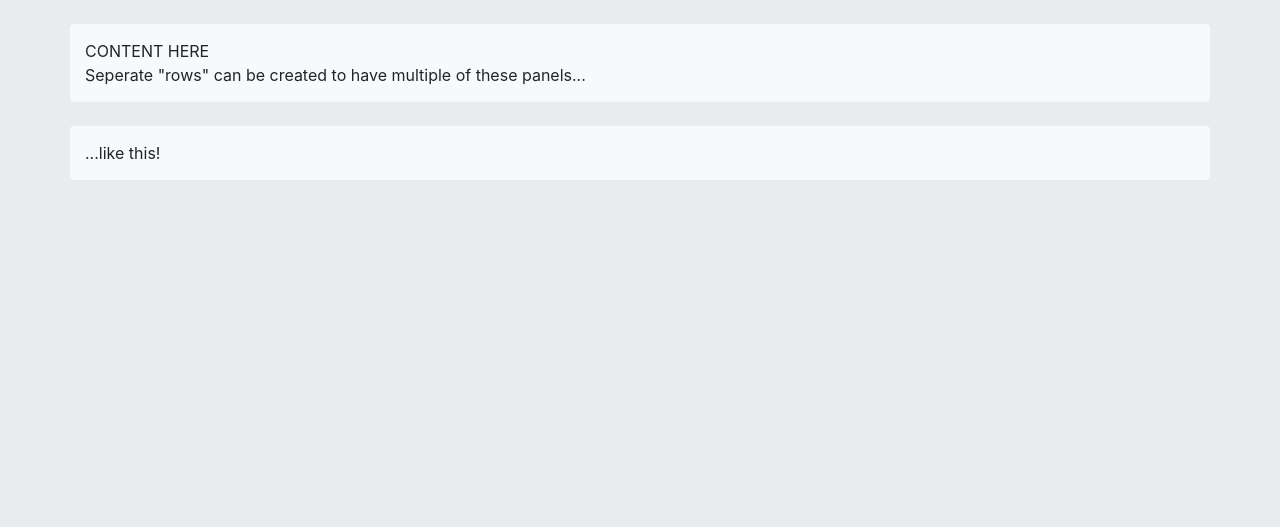
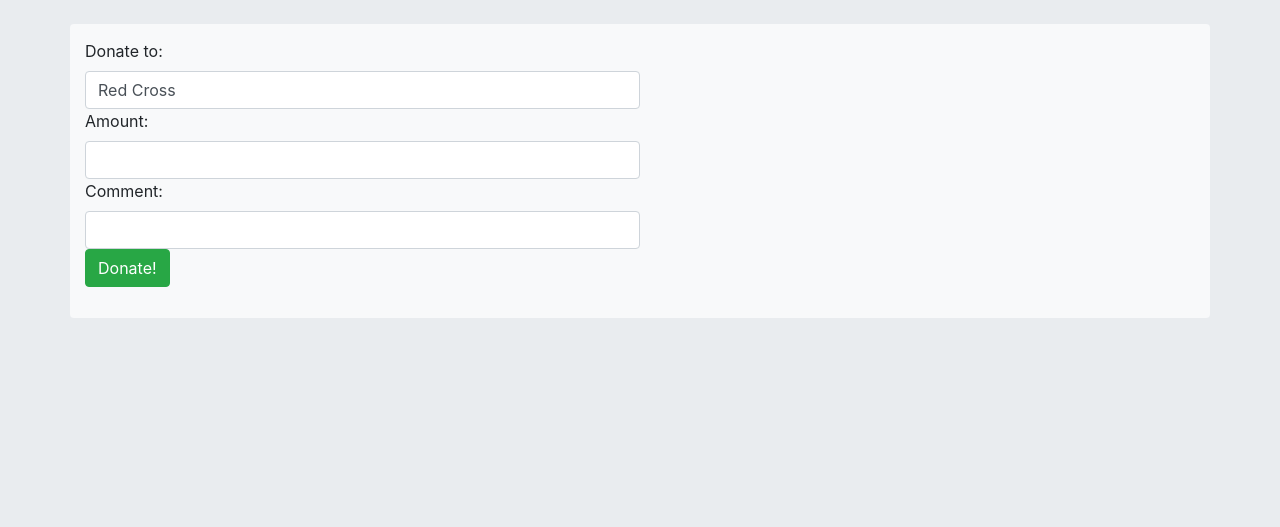
Before and after one commit to vg5ak/projectMicrotransaction, a Django app: page / in a window 1280 px wide. Shown: the part 168-695 px from the top of the page. Run offline with Django 3.2, Linux system fonts and the light colour scheme; some libraries are stand-ins or nearby versions.

Commit message:
finished basic version

```diff
--- /dev/null
+++ b/microdollars/forms.py
@@ -0,0 +1,22 @@
+from django import forms
+from django.utils.translation import gettext_lazy
+
+from microdollars.models import Donation
+
+class DonationForm(forms.ModelForm):
+    class Meta:
+        model = Donation
+        fields = ('donateto', 'amount', 'comment')
+
+        # declaring class for bootstrap + custom css application
+        widgets = {
+            'donateto': forms.TextInput(attrs={'class':'form-control donationitem'}),
+            'amount': forms.TextInput(attrs={'class':'form-control donationitem'}),
+            'comment': forms.TextInput(attrs={'class':'form-control donationitem'}),
+        }
+
+        labels = {
+            'donateto': gettext_lazy('Donate to'),
+            'amount': gettext_lazy('Amount'),
+            'comment': gettext_lazy('Comment'),
+        }
--- a/microdollars/models.py
+++ b/microdollars/models.py
@@ -6,3 +6,14 @@
 #     name = models.TextField()
 #     class Meta:
 #         abstract = True
+
+ORGANIZATION_CHOICES= (
+    ('red cross', 'Red Cross'),
+    ('non-profit #1', 'Non-profit #1'),
+    ('non-profit #2', 'Non-profit #2'),
+)
+
+class Donation(models.Model):
+    donateto = models.CharField(max_length=30, choices=ORGANIZATION_CHOICES, default='Red Cross')
+    amount = models.PositiveIntegerField()
+    comment = models.CharField(max_length=350)
--- a/microdollars/static/microdollars/style.css
+++ b/microdollars/static/microdollars/style.css
@@ -13,6 +13,11 @@
 .text-darkerlight {
     color: #e9ecef;
 }
+
+.donationitem {
+    width: 50%;
+}
+
 
 .rounded {
     border-radius: 7px;
--- a/microdollars/templates/microdollars/index.html
+++ b/microdollars/templates/microdollars/index.html
@@ -75,20 +75,20 @@
 
     <!-- START PAGE CONTENT -->
     <div id="maincontent" class="container">
+
       <br>
       <div class="row">
         <div class="col-md-12 bg-light padding rounded">
-          CONTENT HERE
-          <br>
-          Seperate "rows" can be created to have multiple of these panels...
+
+            <form method="POST">
+              {{ form }}
+              <button type="submit" class="btn btn-success">Donate!</button>
+            </form>
+
         </div>
       </div>
       <br>
-      <div class="row">
-        <div class="col-md-12 bg-light padding rounded">
-          ...like this!
-        </div>
-      </div>
+
     </div>
     <!-- STOP PAGE CONTENT -->
 
--- a/microdollars/views.py
+++ b/microdollars/views.py
@@ -1,3 +1,17 @@
 from django.shortcuts import render
+from django.views.generic import CreateView
+from .models import Donation
+
+from microdollars.forms import DonationForm
 
 # Create your views here.
+
+def index(request):
+    form = DonationForm(request.POST or None)
+    if form.is_valid():
+        form.save()
+    context = {
+        'form': form,
+        'donation_list': Donation.objects,
+    }
+    return render(request, "microdollars/index.html", context)
--- a/mysite/urls.py
+++ b/mysite/urls.py
@@ -32,8 +32,10 @@
 from django.urls import path, include
 from django.views.generic import TemplateView # <--
 
+from microdollars import views
+
 urlpatterns = [
- path('', TemplateView.as_view(template_name="microdollars/index.html")), # <--
- path('admin/', admin.site.urls),
- path('accounts/', include('allauth.urls')),
+    path('', views.index, name='index'),
+    path('admin/', admin.site.urls),
+    path('accounts/', include('allauth.urls')),
 ]
```
Also changed, not shown: microdollars/migrations/0001_initial.py (added), microdollars/migrations/0002_auto_20201011_1935.py (added), microdollars/migrations/0003_auto_20201011_2042.py (added).
